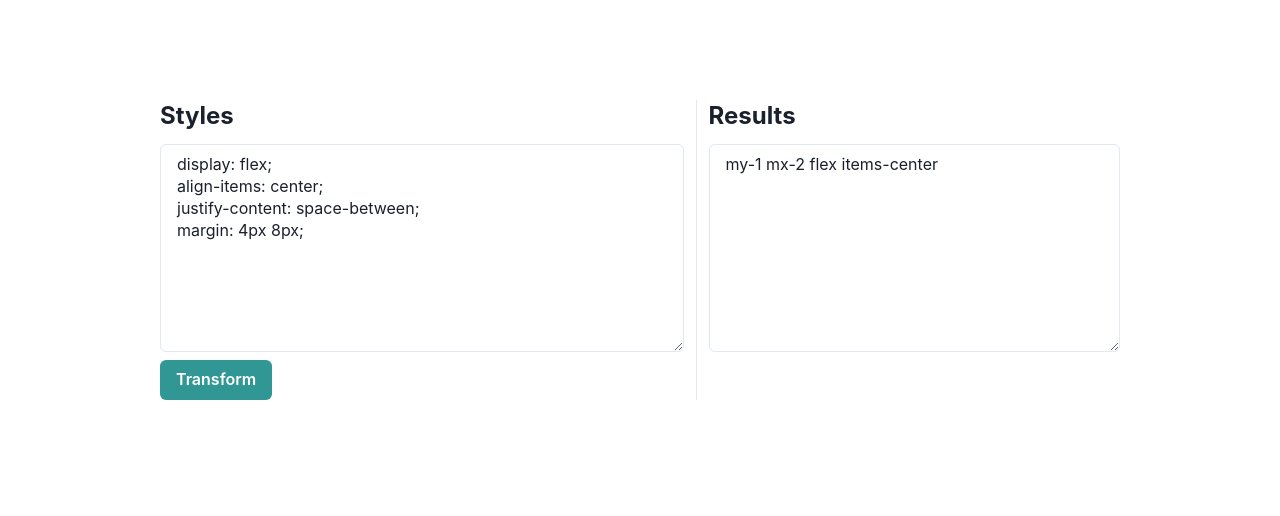
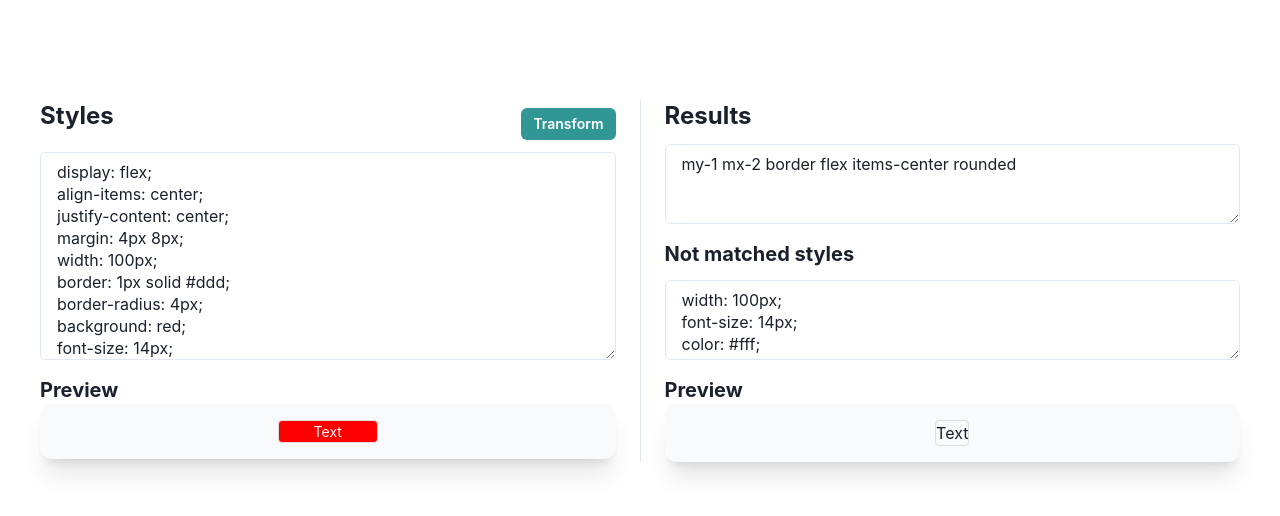
Before and after one commit to iamjoel/style-to-tailwind-class-name, a Next.js app: page / in a window 1280 px wide. Both pictures are taken after a click on the button "Transform". Shown: the top 516 px of the page. Built offline with nearby package versions, Linux system fonts and the light colour scheme.

Commit message:
feat: add preview

```diff
--- /dev/null
+++ b/app/components/preview.tsx
@@ -0,0 +1,26 @@
+'use client'
+import React, { FC } from 'react'
+import cn from 'classnames'
+type Props = {
+  style: React.CSSProperties
+  className?: string
+}
+
+const Preview: FC<Props> = ({
+  style,
+  className
+}) => {
+  return (
+    <div className={cn(className)}>
+      <div className='mt-4 text-xl font-bold'>Preview</div>
+      <div
+        className='flex justify-center p-3 rounded-xl shadow-xl bg-slate-50'
+      >
+        <div style={style}>
+          Text
+        </div>
+      </div>
+    </div>
+  )
+}
+export default React.memo(Preview)
--- a/app/page.tsx
+++ b/app/page.tsx
@@ -2,44 +2,82 @@
 import React, { FC, useState } from 'react'
 import { ChakraProvider, Textarea, Button } from '@chakra-ui/react'
 import { getClassNames } from '@/utils'
+import parseStyle from 'style-to-object'
+import Preview from './components/preview'
+
 const testStyles = `display: flex;
 align-items: center;
-justify-content: space-between;
+justify-content: center;
 margin: 4px 8px;
+width: 100px;
+border: 1px solid #ddd;
+border-radius: 4px;
+background: red;
+font-size: 14px;
+color: #fff;
 `
 const Page: FC = () => {
   const [styles, setStyles] = useState(testStyles)
+  const styleObj = parseStyle(styles)
   const [classNames, setClassNames] = useState('')
+  const [unMatchedStyles, setUnMatchedStyles] = useState('')
+  const matchedStyleObj = (() => {
+    if (!classNames) return {}
+    const unMatchedStylesArr = unMatchedStyles.split('\n')
+    let matchedStyle = styles
+    unMatchedStylesArr.forEach(style => {
+      matchedStyle = matchedStyle.replace(style, '')
+    })
+    return parseStyle(matchedStyle)
+  })()
   const handleTransform = () => {
     const { classNames, unMatchedStyles } = getClassNames(styles)
     setClassNames(classNames.join(' '))
-    console.log(classNames)
+    setUnMatchedStyles(unMatchedStyles.map(({ key, value }) => `${key}: ${value};`).join('\n'))
   }
   return (
     <ChakraProvider>
-      <div className='mx-auto flex pt-[100px] w-[960px]  justify-between space-x-3 divide-x'>
+      <div className='mx-auto flex pt-[100px] w-[1200px]  justify-between space-x-6 divide-x'>
         <div className='grow'>
-          <div className='text-2xl font-bold'>Styles</div>
+          <div className='flex justify-between'>
+            <div className='text-2xl font-bold'>Styles</div>
+            <Button
+              className='mt-2' colorScheme='teal' size='sm'
+              onClick={handleTransform}
+            >
+              Transform
+            </Button>
+          </div>
           <Textarea
             className='mt-3 w-full !h-52'
             value={styles}
             onChange={e => setStyles(e.target.value)}
           />
-          <Button
-            className='mt-2' colorScheme='teal' size='md'
-            onClick={handleTransform}
-          >
-            Transform
-          </Button>
+          <Preview style={styleObj} />
         </div>
-        <div className='grow pl-3'>
+        <div className='grow pl-6'>
           <div className='text-2xl font-bold'>Results</div>
           <div>
             <Textarea
-              className='mt-3 w-full !h-52'
+              className='mt-3 w-full !max-h-20'
               value={classNames}
             />
           </div>
+          {unMatchedStyles && (
+            <div className='mt-4'>
+              <div className='text-xl font-bold'>Not matched styles</div>
+              <div>
+                <Textarea
+                  className='mt-3 w-full !max-h-52'
+                  value={unMatchedStyles}
+                />
+              </div>
+            </div>
+          )}
+          {classNames && (
+            <Preview style={matchedStyleObj} />
+          )}
+
         </div>
       </div>
     </ChakraProvider>
```
